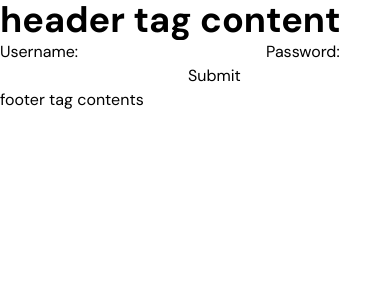
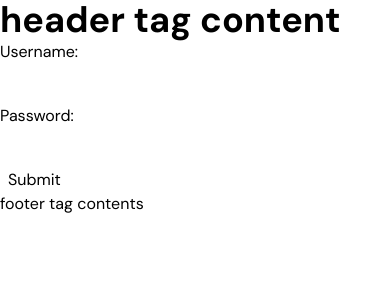
Before and after one commit to blaze-vincent/portfolio-2022, a Next.js app: page /admin/login in a window 390 px wide. Shown: the top 300 px of the page. Built offline with nearby package versions, Linux system fonts and the light colour scheme.

Commit message:
Add responsive default submit button

```diff
--- a/components/forms/form.js
+++ b/components/forms/form.js
@@ -2,9 +2,10 @@ import { useState } from "react";
 import Response from "./response";
 
 //todo: test array in response
-export default function Form({action, method='POST', children, className}){
+export default function Form({action, method='POST', children, className, submitOverride}){
   const [error, setError] = useState(null);
   const [success, setSuccess] = useState(null);
+  const [loading, setLoading] = useState(false);
 
   const responseCleanup = resSetter => {
     return _ => {
@@ -14,11 +15,19 @@ export default function Form({action, method='POST', children, className}){
 
   const submit = e => {
     e.preventDefault();
+
     const responses = Array.from(e.target.elements)
       .filter(el => el.value)
       .map(el => {
         return {name: el.name, value: el.value}
       });
+
+
+    if(!responses){
+      return;
+    }
+
+    setLoading(true);
 
     const body = new FormData();
     responses.forEach(obj => {
@@ -32,6 +41,8 @@ export default function Form({action, method='POST', children, className}){
     })
     .then(res => res.json())
     .then(res => {
+      setLoading(false);
+
       if(res.error){
         throw new Error(res.error)
       }
@@ -47,10 +58,16 @@ export default function Form({action, method='POST', children, className}){
   }
 
   return <form
-    className={className}
+    className={className || 'flex flex-col gap-2 max-w-max'}
     onSubmit={submit}
   >
     {children}
+    {submitOverride || <button
+      type='submit'
+      className={`rounded max-w-max px-2 ${loading ? 'bg-neutral-200' : ''}`}
+    >
+      Submit
+    </button>}
     {
       error && <Response success={false} cleanup={responseCleanup(setError)}>
         {error}
--- a/pages/admin/login.js
+++ b/pages/admin/login.js
@@ -12,8 +12,6 @@ export default function AdminLogin(){
         Password:
       </label>
       <input id='password' name='password' type='password' />
-
-      <button type='submit'>Submit</button>
     </Form>
   </div>
 }
```
